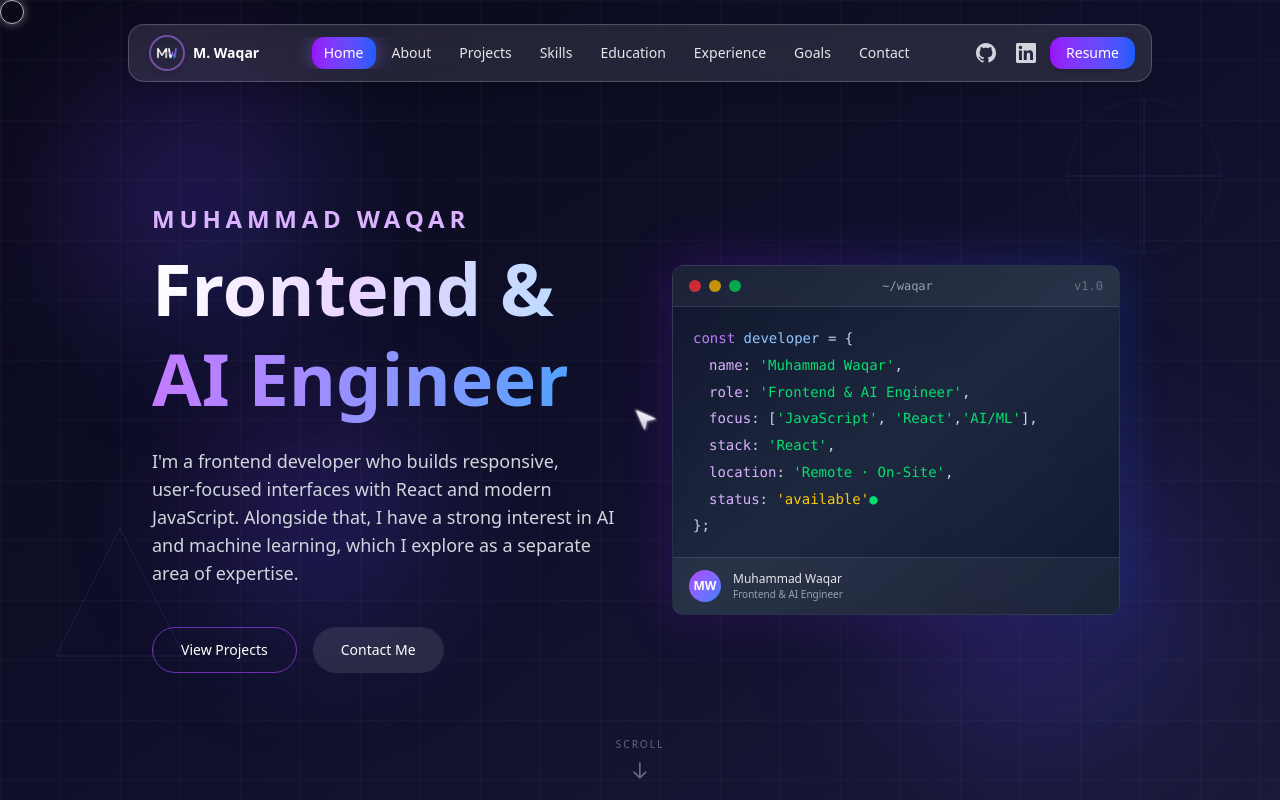
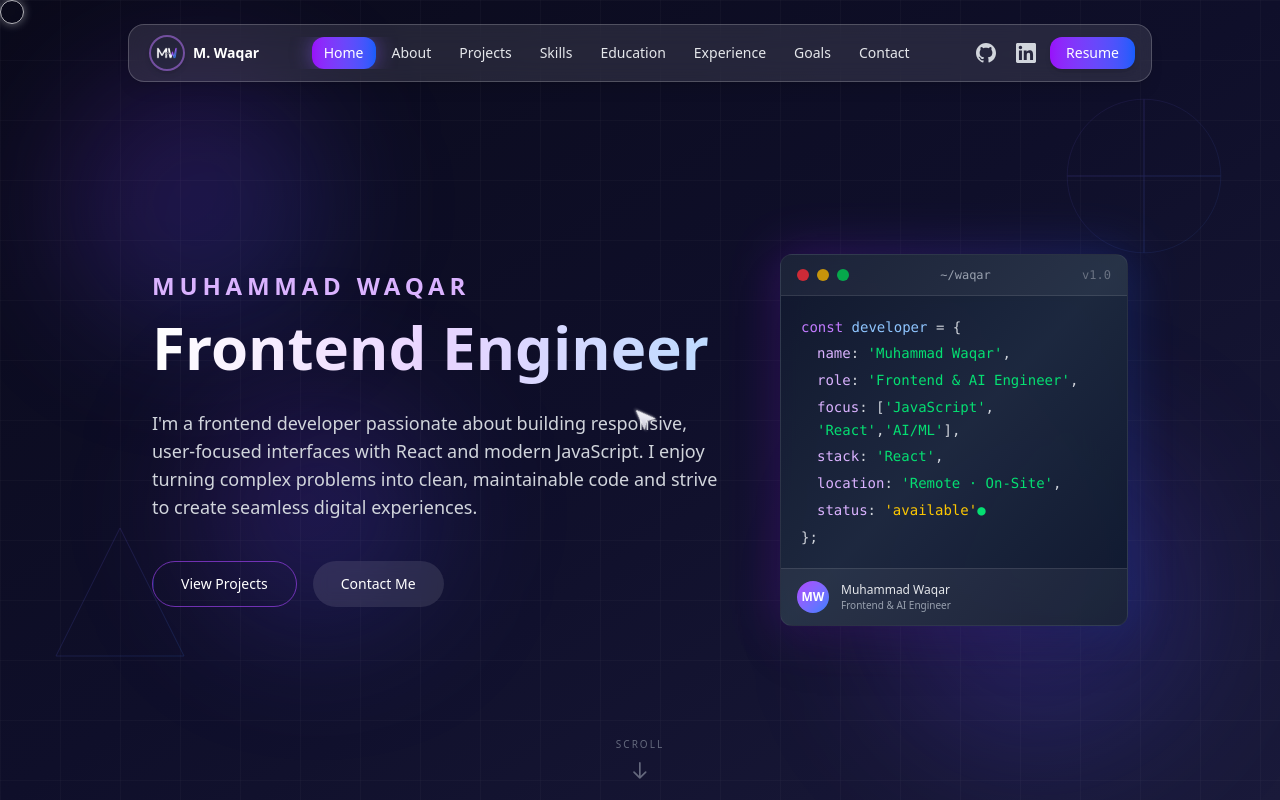
Before and after one commit to MuhammadWaqar7615/Portfolio, a React (Vite) app: page / in a window 1280 px wide. Shown: the top 800 px of the page. Built offline with nearby package versions, Linux system fonts and the light colour scheme.

Commit message:
update Hero component: adjust text sizes and revise description for clarity

```diff
--- a/src/Components/hero/Hero.jsx
+++ b/src/Components/hero/Hero.jsx
@@ -91,24 +91,24 @@ export default function Hero() {
                             variants={textVariants}
                             initial="initial"
                             animate="animate"
-                            className="z-10 w-full text-center lg:w-1/2 lg:text-left flex flex-col justify-center"
+                            className="z-10 w-full text-center lg:w-5/6 lg:text-left flex flex-col justify-center"
                         >
                             <motion.h1 className="hidden text-lg font-semibold tracking-[0.2em] leading-none text-purple-300 sm:block md:text-xl lg:text-2xl">
                                 MUHAMMAD WAQAR
                             </motion.h1>
 
-                            <motion.h1 className="mt-3 text-3xl sm:text-4xl font-bold leading-tight md:text-5xl lg:text-6xl xl:text-7xl">
+                            <motion.h1 className="mt-3 text-2xl sm:text-3xl font-bold leading-tight md:text-4xl lg:text-5xl xl:text-6xl">
                                 <span className="bg-gradient-to-r from-white via-purple-200 to-blue-200 bg-clip-text text-transparent">
-                                    Frontend &
+                                    Frontend Engineer
                                 </span>
                                 <br />
-                                <span className="bg-gradient-to-r from-purple-400 to-blue-400 bg-clip-text text-transparent">
+                                {/* <span className="bg-gradient-to-r from-purple-400 to-blue-400 bg-clip-text text-transparent">
                                     AI Engineer
-                                </span>
+                                </span> */}
                             </motion.h1>
 
                             <motion.p className="mx-auto mt-4 md:mt-6 max-w-sm sm:max-w-md md:max-w-2xl text-sm sm:text-base md:text-lg text-gray-300">
-                                I'm a frontend developer who builds responsive, user‑focused interfaces with React and modern JavaScript. Alongside that, I have a strong interest in AI and machine learning, which I explore as a separate area of expertise.
+                                I'm a frontend developer passionate about building responsive, user‑focused interfaces with React and modern JavaScript. I enjoy turning complex problems into clean, maintainable code and strive to create seamless digital experiences.
                             </motion.p>
 
                             <motion.div className="mt-8 md:mt-10 flex flex-col sm:flex-row flex-wrap justify-center gap-3 sm:gap-4 lg:justify-start">
```
